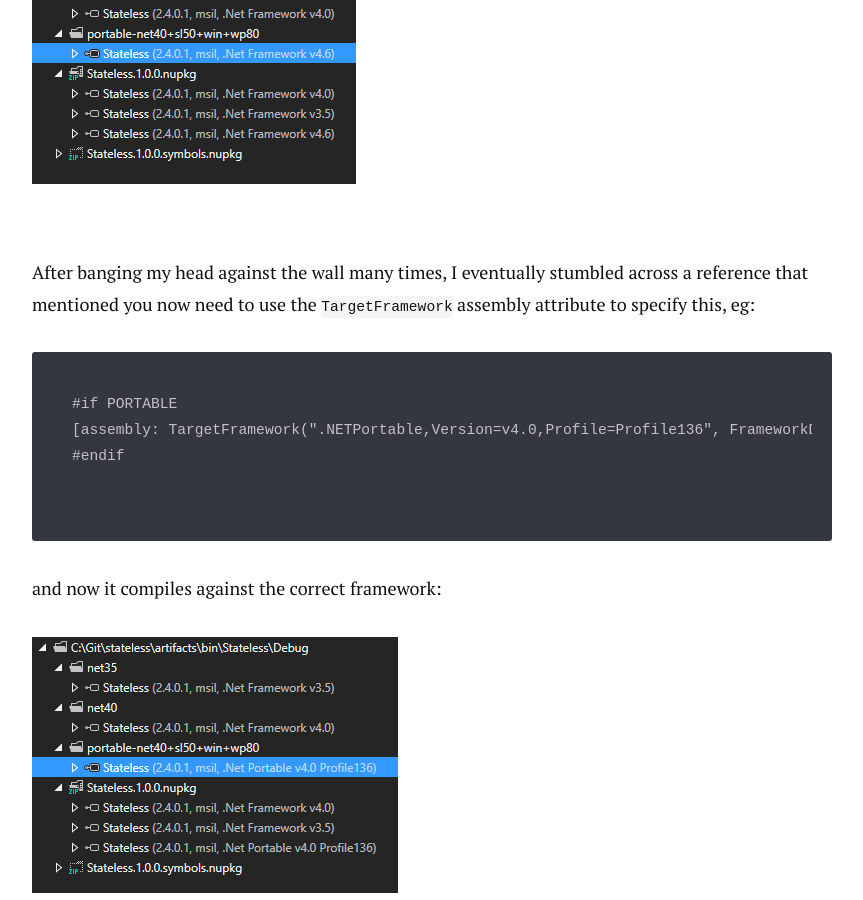
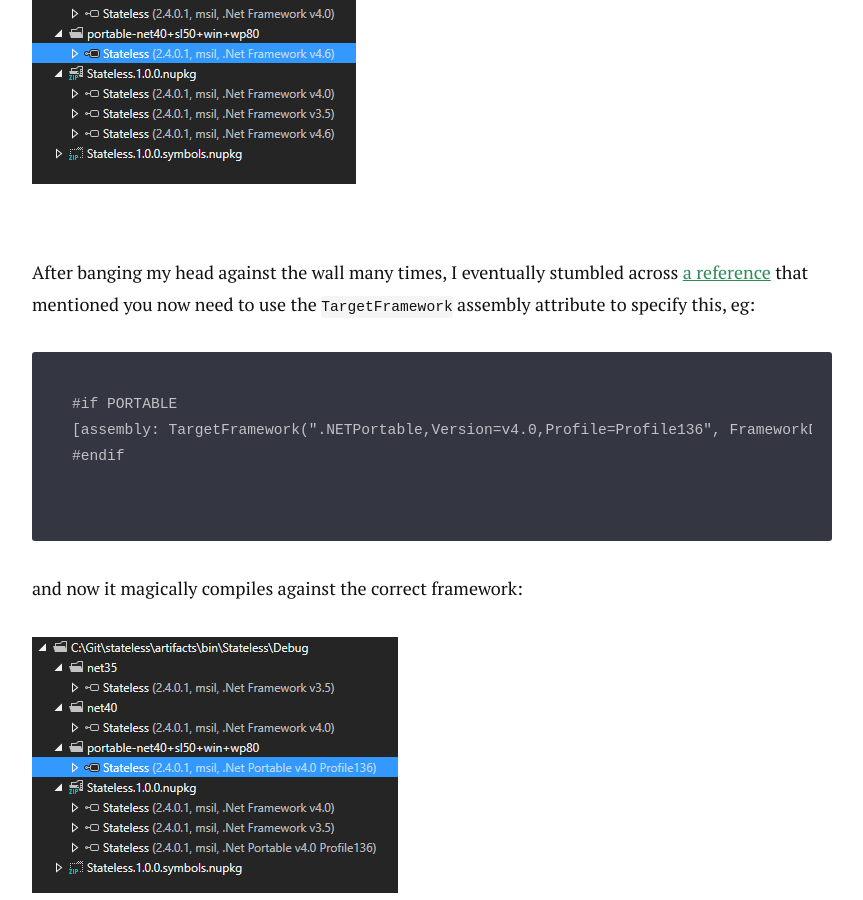
Before and after one commit to matt-richardson/matt-richardson.github.io, a Jekyll site: the page built from _posts/2015-12-04-converting-a-portable-class-library-project-to-use-project-dot-json.markdown, in a window 1280 px wide and 900 px high, scrolled down 3858 px. Shown: the whole window, without its empty margins (208-1071 px from the left). Built offline with Jekyll 4.4.1, drawn with Linux system fonts in a browser that asks for light colours; nearby versions of some CDN libraries; Markdown is read by kramdown in place of the engine named in the settings.

Commit message:
Re-adding lost link

````diff
--- a/_posts/2015-12-04-converting-a-portable-class-library-project-to-use-project-dot-json.markdown
+++ b/_posts/2015-12-04-converting-a-portable-class-library-project-to-use-project-dot-json.markdown
@@ -100,7 +100,7 @@
 
 ![.net 4.0 PCL ends up targeting .net v4.6?](/assets/img/portable-class-libraries-in-aspnet5-incorrect-framework.png)
 
-After banging my head against the wall many times, I eventually stumbled across a reference that mentioned you now need to use the `TargetFramework` assembly attribute to specify this, eg:
+After banging my head against the wall many times, I eventually stumbled across [a reference](http://stackoverflow.com/a/16254204/779192) that mentioned you now need to use the `TargetFramework` assembly attribute to specify this, eg:
 
 ```
 #if PORTABLE
@@ -108,7 +108,7 @@
 #endif
 ```
 
-and now it compiles against the correct framework:
+and now it magically compiles against the correct framework:
 
 ![targeting correct framework](/assets/img/portable-class-libraries-in-aspnet5-correct-framework.png)
 
````
